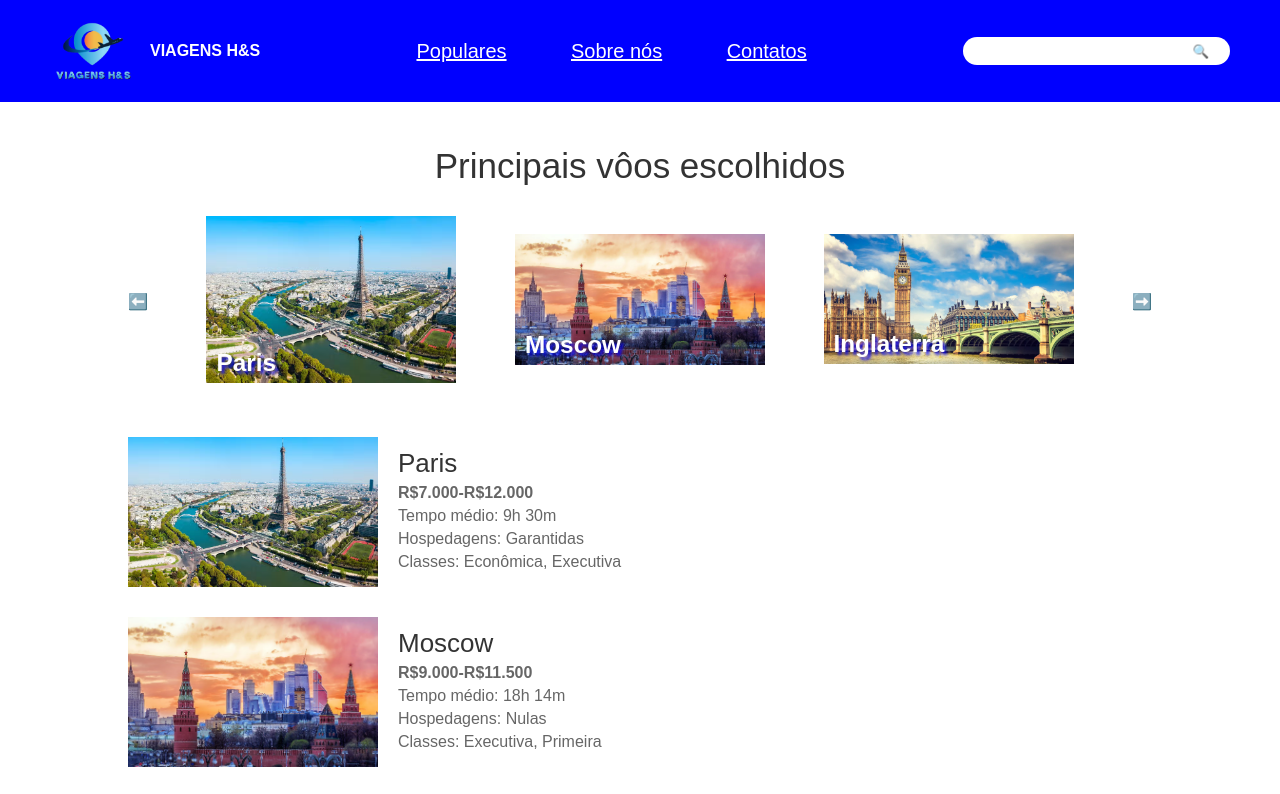
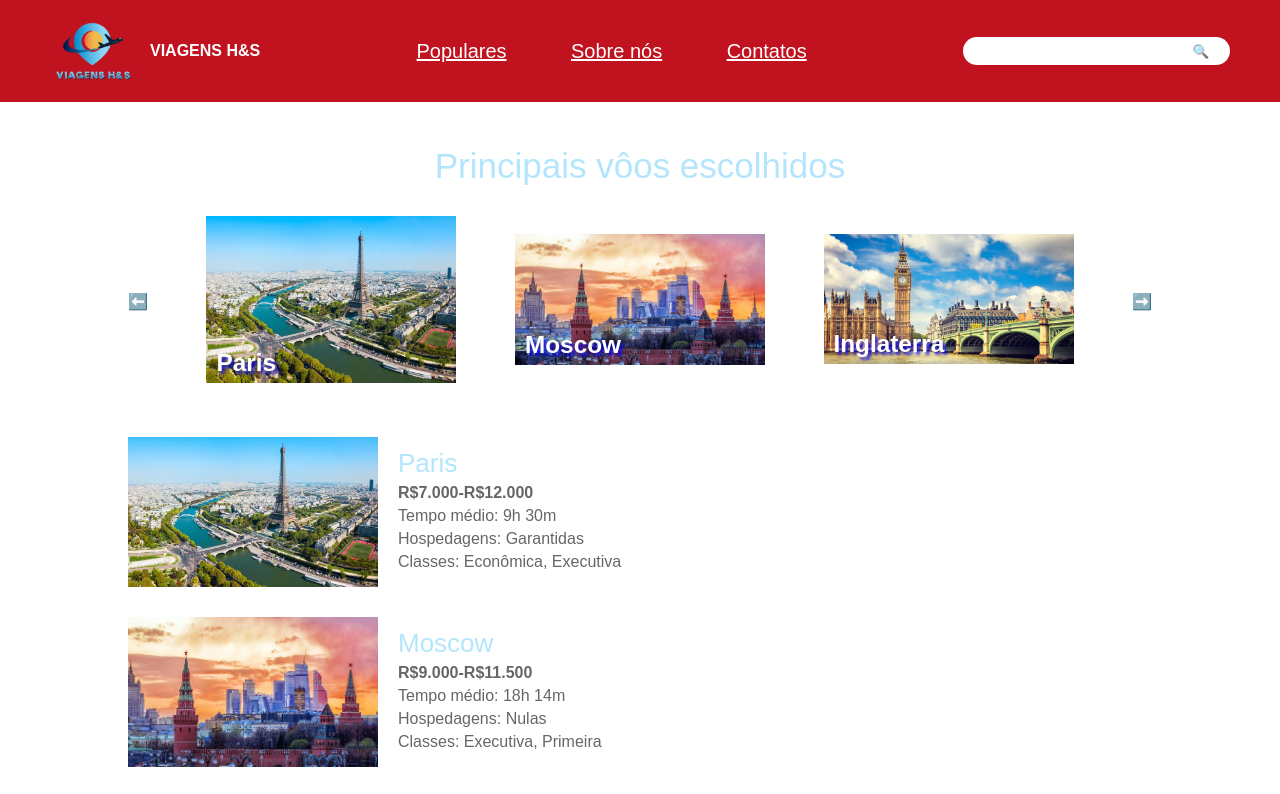
Before and after one commit to Zelioca/ProjetoH-S_Viagens, a plain HTML site: page index.html in a window 1280 px wide. Shown: the top 794 px of the page. Drawn offline with Linux system fonts and the light colour scheme.

Commit message:
Modify styles for body and header
Updated body and header styles, changed background color and header color.

```diff
--- a/style.css
+++ b/style.css
@@ -2,11 +2,12 @@ body {
     font-family: Arial, sans-serif;
     margin: 0;
     padding: 0;
-    color: #333;
+    color: #B3E5FC;
+    background-color: #
 }
 
 #header {
-    background-color: #0000FF;
+    background-color: #C1121F;
     color: white;
     padding: 15px 50px;
     display: flex;
```
